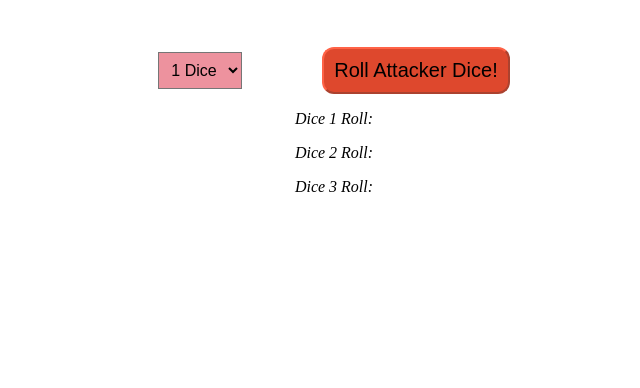
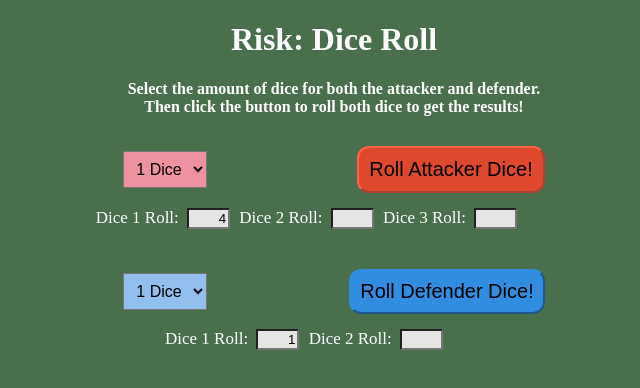
Before and after one commit to mshouse8624/Dice-Roller, a plain HTML site: page index.html in a window 1280 px wide. Shown: the whole page, without its empty margins (306-946 px from the left). Drawn offline with Linux system fonts and the light colour scheme.

Commit message:
Added Defender Dice and implemented onload attribute Shouse

```diff
--- a/index.css
+++ b/index.css
@@ -1,16 +1,22 @@
-.body {
-    background-color: aqua;
+body {
+    background-color: rgb(74, 111, 77);
+    color: white;
+}
+
+.risk-title-header-div {
+    margin-bottom: -10px;
+    text-align: center;
 }
 
 .attacker-dice-div {
     display: flex;
     justify-content: center;
     align-items: center;
-    margin-top: 47px;
+    margin-top: 40px;
 }
 
 .attacker-drop-down-menu-div {
-    margin-right: 80px;
+    margin-right: 150px;
 }
 
 .number-of-attacker-dice-drop-down {
@@ -39,5 +45,107 @@
 
 .attacker-dice-results-div {
     text-align: center;
-    font-style: italic;
+    font-style: bold;
+    margin-right: 100px;
+    font-size: 17px;
+    margin-top: 15px;
 }
+
+.attacker-dice1-label {
+    margin-right:4px;
+    margin-left: 45px;
+}
+
+.attack-dice1-result-input {
+    width: 35px;
+    text-align: right;
+    background-color: rgb(231, 228, 228);
+    margin-right: 5px;
+}
+
+.attacker-dice2-label {
+    margin-right: 4px;
+}
+
+.attack-dice2-result-input{
+    width: 35px;
+    text-align: right;
+    background-color: rgb(231, 228, 228);
+    margin-right: 5px;
+}
+
+.attacker-dice3-label {
+    margin-right: 4px;
+}
+
+.attack-dice3-result-input {
+    width: 35px;
+    text-align: right;
+    background-color: rgb(231, 228, 228);
+}
+
+.defender-dice-div {
+    display: flex;
+    justify-content: center;
+    align-items: center;
+    margin-top: 40px;
+}
+
+.defender-drop-down-menu-div {
+    margin-right: 142px;
+}
+
+.number-of-defender-dice-drop-down {
+    padding: 8px;
+    font-size: 16px;
+    background-color: #92bfed;
+}
+
+.defender-dice-button-div {
+    cursor: pointer;
+    transition-duration: 0.4s;
+}
+
+.roll-defender-dice-button {
+    border-radius: 12px;
+    font-size: 20px;
+    padding: 9px;
+    color: black;
+    background-color: rgb(48, 141, 223);
+    border-color: rgb(48, 141, 223);
+}
+
+.roll-defender-dice-button:hover {
+    background-color: rgb(130, 179, 204);
+}
+
+.defender-dice-results-div {
+    text-align: center;
+    font-style: bold;
+    margin-right: 100px;
+    font-size: 17px;
+    margin-top: 15px;
+}
+
+.defender-dice1-label {
+    margin-right:4px;
+    margin-left: 45px;
+}
+
+.defender-dice1-result-input {
+    width: 35px;
+    text-align: right;
+    background-color: rgb(231, 228, 228);
+    margin-right: 5px;
+}
+
+.defender-dice2-result-label {
+    margin-right: 4px;
+}
+
+.defender-dice2-result-input {
+    width: 35px;
+    text-align: right;
+    background-color: rgb(231, 228, 228);
+    margin-right: 5px;
+}
--- a/index.html
+++ b/index.html
@@ -8,11 +8,16 @@
         <title>Web Dice Roller</title>
     </head>
 
-    <body>
+    <body onload="attackerButtonOnClick(); defenderButtonOnClick();" >
+        <div class="risk-title-header-div">
+            <h1>Risk: Dice Roll</h1>
+            <h4>Select the amount of dice for both the attacker and defender.<br>
+            Then click the button to roll both dice to get the results!</h5>
+        </div>
 
         <div class="attacker-dice-div">
             <div class="attacker-drop-down-menu-div">
-                <select id = "attacker-drop-down" class="number-of-attacker-dice-drop-down">
+                <select id = "attackerDropDown" class="number-of-attacker-dice-drop-down">
                     <option value="1">1 Dice</option>
                     <option value="2">2 Dice</option>
                     <option value="3">3 Dice</option>
@@ -26,9 +31,36 @@
         </div>
 
         <div class="attacker-dice-results-div">
-            <p>Dice 1 Roll: <span id="dice1Result"></span></p>
-            <p>Dice 2 Roll: <span id="dice2Result"></span></p>
-            <p>Dice 3 Roll: <span id="dice3Result"></span></p>
+            <label class="attacker-dice1-label">Dice 1 Roll: </label>
+            <input id="attackDice1ResultInput" class="attack-dice1-result-input">
+            <label class="attacker-dice2-label">Dice 2 Roll: </label>
+            <input id="attackDice2ResultInput" class="attack-dice2-result-input">
+            <label class="attacker-dice3-label">Dice 3 Roll: </label>
+            <input id="attackDice3ResultInput" class="attack-dice3-result-input">
+        </div>
+
+        <div class="defender-dice-div">
+            <div class="defender-drop-down-menu-div">
+                <select id="defenderDropDown" class="number-of-defender-dice-drop-down">
+                    <option value="1">1 Dice</option>
+                    <option value="2">2 Dice</option>
+                </select>
+            </div>
+
+            <div class="defender-dice-button-div">
+                <button class="roll-defender-dice-button" type="button"
+                onclick="defenderButtonOnClick()">Roll Defender Dice!</button>
+            </div>
+        </div>
+
+
+
+        <div class="defender-dice-results-div">
+            <label class="defender-dice1-label">Dice 1 Roll: </label>
+            <input id="defenderDice1ResultInput" class="defender-dice1-result-input">
+
+            <label class="defender-dice2-result-label">Dice 2 Roll: </label>
+            <input id="defenderDice2ResultInput" class="defender-dice2-result-input">
         </div>
 
     </body>
--- a/roll-dice.js
+++ b/roll-dice.js
@@ -2,7 +2,19 @@
 // attacker drop down menu and then return that value as a number
 function getElementAttackerDropDown() {
     // this gets the id
-    let dropDownValue = document.getElementById("attacker-drop-down").value;
+    let dropDownValue = document.getElementById("attackerDropDown").value;
+
+    // this will now conver the value to a number and return the value
+    dropDownValue = Number(dropDownValue);
+
+    // thism then returns the number that the user selected
+    // from the drop down menu
+    return dropDownValue;
+}
+
+function getElementDefenderDropDown() {
+    // this gets the id
+    let dropDownValue = document.getElementById("defenderDropDown").value;
 
     // this will now conver the value to a number and return the value
     dropDownValue = Number(dropDownValue);
@@ -13,7 +25,7 @@ function getElementAttackerDropDown() {
 }
 
 // this method will roll the dice for the attacker dice
-function rollAttackerDice() {
+function rollDice() {
     /* this will first generate a pseudo random number between 0-1 using the
     Math.random() method and then multiple that value by 6 because we have
     a 6 sided dice.  However there is a chance that we get 0 either through
@@ -32,33 +44,69 @@ function attackerButtonOnClick() {
     // value that the user selected from the drop down menu
     let dropDownValue = getElementAttackerDropDown();
 
+    document.getElementById("attackDice1ResultInput").innerHTML = "";
+    document.getElementById("attackDice2ResultInput").innerHTML = "";
+    document.getElementById("attackDice3ResultInput").innerHTML = "";
+
+    /*
+    Add a function for a clear button that will remove the dice roll values
+    */
 
     // declare variables for the if else statements
     let dice1, dice2, dice3;
+
     // now creates an if else block to check how many dice the user selected
     // it will then create an appropriate amount of dice based upon what
     // the user selected.  It will then roll the appropriate amount of dice.
     if (dropDownValue == 1) {
-        dice1 = rollAttackerDice();
+        dice1 = rollDice();
     } else if (dropDownValue == 2) {
-        dice1 = rollAttackerDice();
-        dice2 = rollAttackerDice();
+        dice1 = rollDice();
+        dice2 = rollDice();
     } else if (dropDownValue == 3) {
-        dice1 = rollAttackerDice();
-        dice2 = rollAttackerDice();
-        dice3 = rollAttackerDice();
+        dice1 = rollDice();
+        dice2 = rollDice();
+        dice3 = rollDice();
     }
 
     // This will first check if the value of the dice variable is null
     if (dice2 == null && dice3 == null) {
-        document.getElementById("dice1Result").innerHTML = dice1;
+        document.getElementById("attackDice1ResultInput").value = dice1;
     } else if (dice3 == null) {
-        document.getElementById("dice1Result").innerHTML = dice1;
-        document.getElementById("dice2Result").innerHTML = dice2;
+        document.getElementById("attackDice1ResultInput").value = dice1;
+        document.getElementById("attackDice2ResultInput").value = dice2;
     } else {
-        document.getElementById("dice1Result").innerHTML = dice1;
-        document.getElementById("dice2Result").innerHTML = dice2;
-        document.getElementById("dice3Result").innerHTML = dice3;
+        document.getElementById("attackDice1ResultInput").value = dice1;
+        document.getElementById("attackDice2ResultInput").value = dice2;
+        document.getElementById("attackDice3ResultInput").value = dice3;
     }
 
 }
+
+function defenderButtonOnClick() {
+    let dropDownValue = getElementDefenderDropDown();
+
+    document.getElementById("defenderDice1ResultInput").innerHTML = "";
+    document.getElementById("defenderDice2ResultInput").innerHTML = "";
+
+    // declare variables for the if else statements
+    let dice1, dice2;
+
+    // now creates an if else block to check how many dice the user selected
+    // it will then create an appropriate amount of dice based upon what
+    // the user selected.  It will then roll the appropriate amount of dice.
+    if (dropDownValue == 1) {
+        dice1 = rollDice();
+    } else if (dropDownValue == 2) {
+        dice1 = rollDice();
+        dice2 = rollDice();
+    }
+
+    // This will first check if the value of the dice variable is null
+    if (dice2 == null) {
+        document.getElementById("defenderDice1ResultInput").value = dice1;
+    } else {
+        document.getElementById("defenderDice1ResultInput").value = dice1;
+        document.getElementById("defenderDice2ResultInput").value = dice2;
+    }
+}
```
